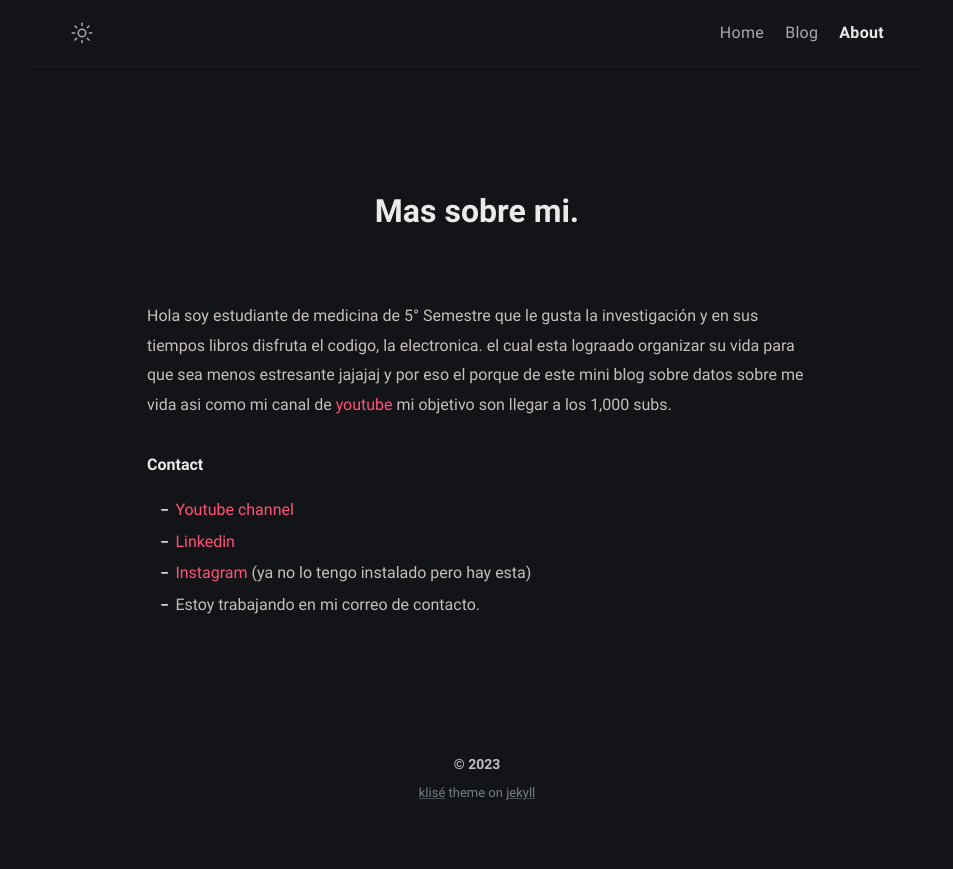
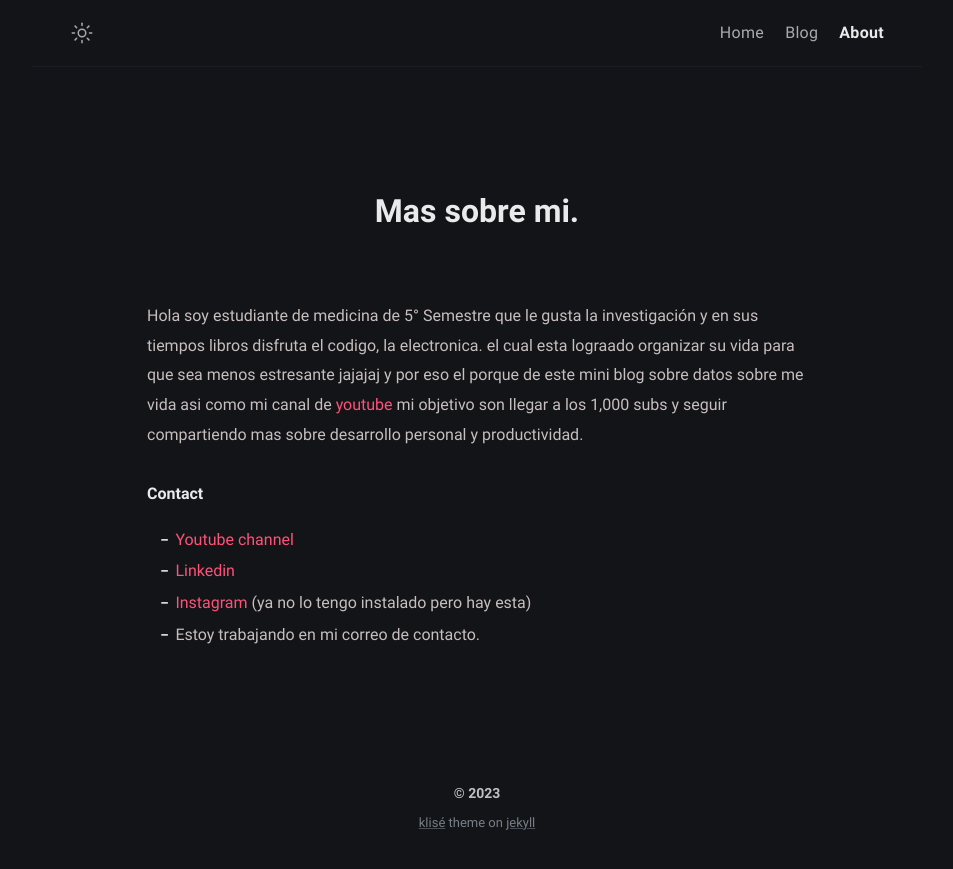
Before and after one commit to Julian-Almario/MyWeb, a Jekyll site: the page built from about.md, in a window 1280 px wide. Shown: the top 869 px of the page, without its empty margins (163-1116 px from the left). Built offline with Jekyll 4.4.1, drawn with Linux system fonts in a browser that asks for light colours.

Commit message:
sobre mi 2

```diff
--- a/about.md
+++ b/about.md
@@ -6,7 +6,7 @@ excerpt: Hola soy estudiante de medicina
 comments: false
 ---
 
-Hola soy estudiante de medicina de 5° Semestre que le gusta la investigación y en sus tiempos libros disfruta el codigo, la electronica. el cual esta lograado organizar su vida para que sea menos estresante jajajaj y por eso el porque de este mini blog sobre datos sobre me vida asi como mi canal de <a href="https://www.youtube.com/channel/UCZ_1pCWc7GkXnq6FbqeJxDw">youtube</a> mi objetivo son llegar a los 1,000 subs.
+Hola soy estudiante de medicina de 5° Semestre que le gusta la investigación y en sus tiempos libros disfruta el codigo, la electronica. el cual esta lograado organizar su vida para que sea menos estresante jajajaj y por eso el porque de este mini blog sobre datos sobre me vida asi como mi canal de <a href="https://www.youtube.com/channel/UCZ_1pCWc7GkXnq6FbqeJxDw">youtube</a> mi objetivo son llegar a los 1,000 subs y seguir compartiendo mas sobre desarrollo personal y productividad.
 
 **Contact**
 
```
